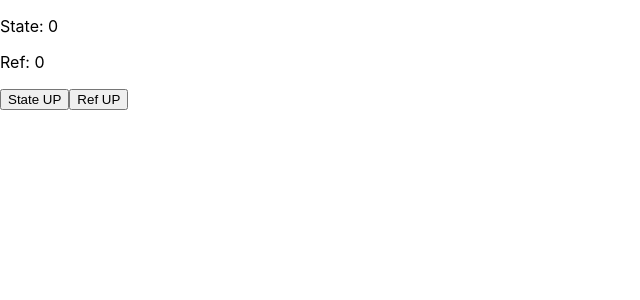
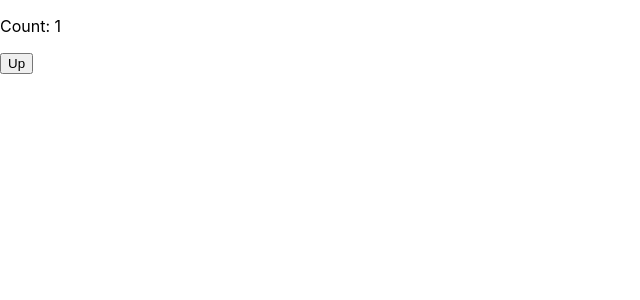
Before and after one commit to ChoiJeongGon/react-norm, a React (Create React App) app in the folder react-a/: page / in a window 1280 px wide. Shown: the top 300 px of the page, without its empty margins (0-640 px from the left). Built offline with nearby package versions, Linux system fonts and the light colour scheme.

Commit message:
Upload 1

```diff
--- a/react-a/src/App.js
+++ b/react-a/src/App.js
@@ -1,27 +1,21 @@
-import React, { useState, useRef} from "react";
+import React, { useState, useRef, useEffect } from "react";
 
 const App = () => {
-    const [count, setCount] = useState(0);
-    const countRef = useRef(0);
+  const [count, setCount] = useState(1);
+  const rederCount = useRef(1);
 
-    console.log('렌더링');
+  useEffect(() => {
+    rederCount.current = rederCount.current + 1;
+    console.log("렌더링 :", rederCount.current);
+  });
 
-    const increaseCountState = () => {
-      setCount(count + 1);
-    };
-    const increaseCountRef = () => {
-      countRef.current = countRef.current + 1;
-      console.log("Ref :", countRef.current);
-    };
 
-    return(
-      <div>
-        <p>State: {count}</p>
-        <p>Ref: {countRef.current}</p>
-        <button onClick={increaseCountState}>State UP</button>
-        <button onClick={increaseCountRef}>Ref UP</button>
-      </div>
-    );
-  };
+  return (
+    <div>
+      <p>Count: {count}</p>
+      <button onClick={() => setCount(count + 1)}>Up</button>
+    </div>
+  );
+};
 
 export default App;
```
